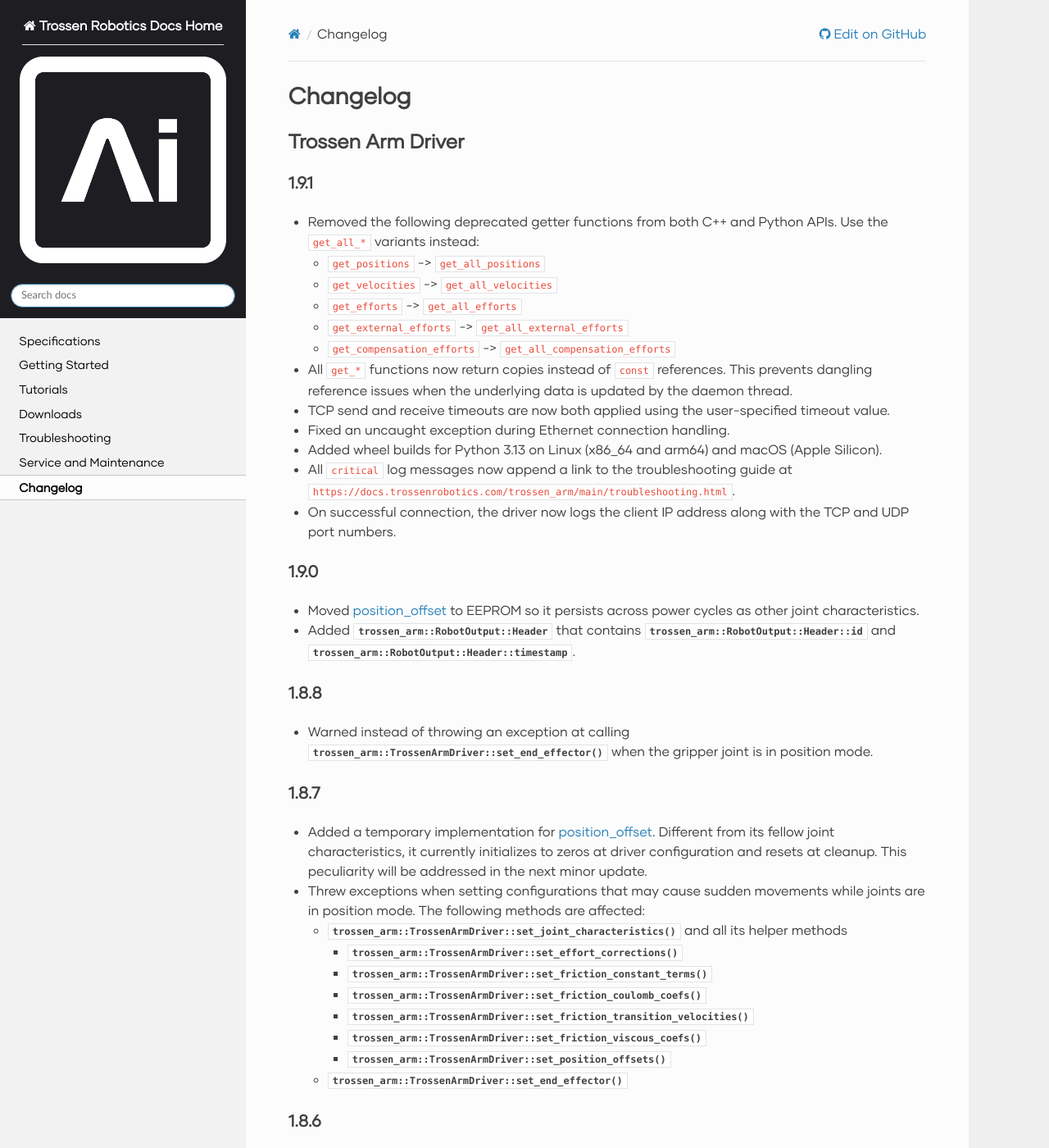
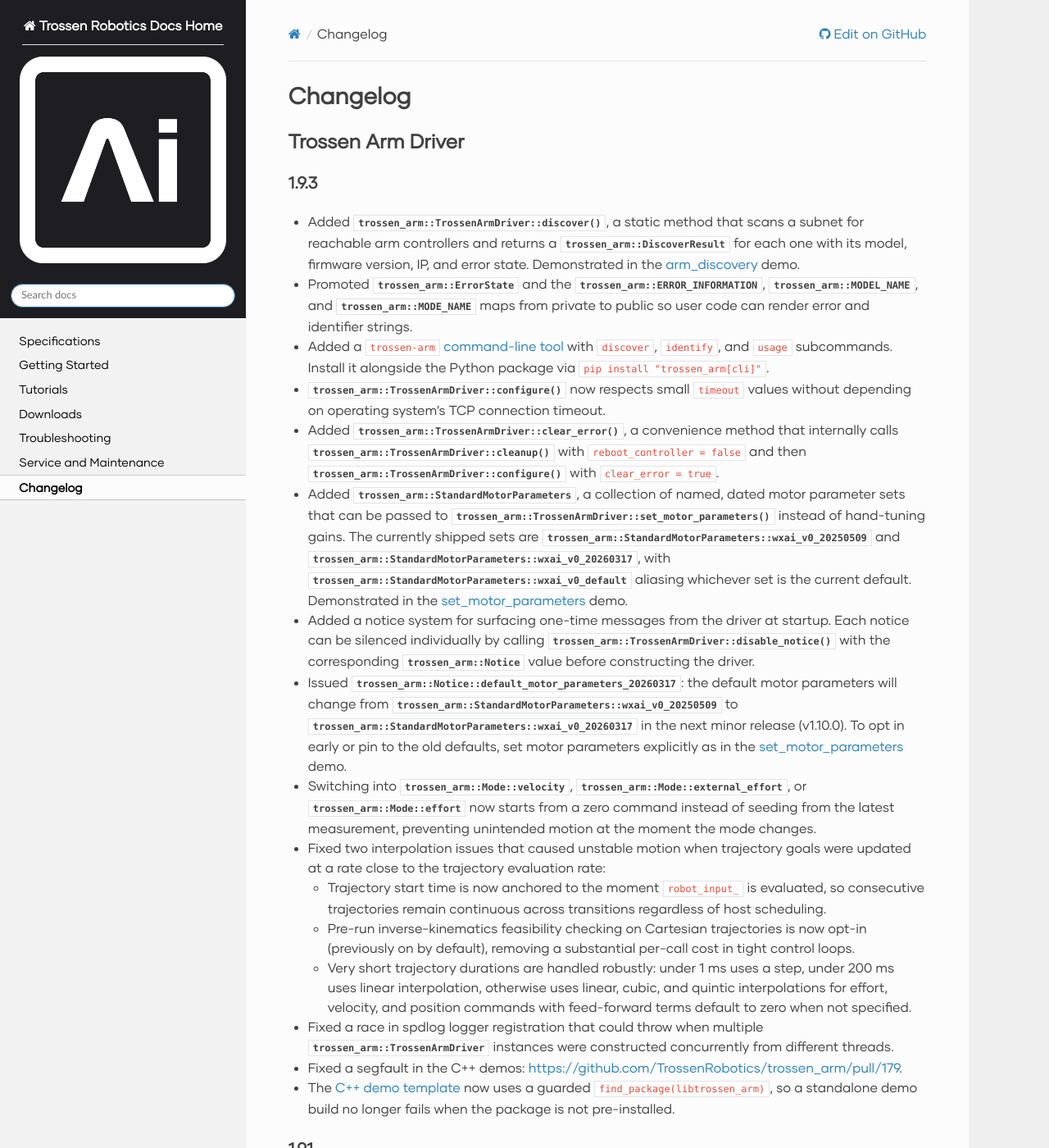
Before and after one commit to TrossenRobotics/trossen_arm, a Sphinx documentation site: the page built from docs/changelog.rst, in a window 1280 px wide and 1400 px high. Shown: the whole window at 82% size. Built offline with Sphinx 7.4.7 and the Read the Docs theme 3.1.0, drawn with Linux system fonts in a browser that asks for light colours; some web fonts are replaced; pages that are not in the unit, such as notebooks, are missing from menus.

Commit message:
Add changelog for trossen arm driver v1.9.3 (#202)
* Add changelog for trossen arm driver v1.9.3

* linked to more api pages

* linked to command line interface page

Co-authored-by: Copilot <copilot@github.com>

* adjusted wording on interpolation

* adjusted description on ethernet behavior

* linked to cpp demo cmakelists

Co-authored-by: Copilot <copilot@github.com>

* adjusted segfault fix description

* excluded DriverConfiguration from api page

* sorted symbols

Co-authored-by: Copilot <copilot@github.com>

---------

Co-authored-by: Shiming-Liang <25278939+Shiming-Liang@users.noreply.github.com>
Co-authored-by: Copilot <copilot@github.com>

```diff
--- a/docs/changelog.rst
+++ b/docs/changelog.rst
@@ -4,6 +4,34 @@ Changelog
 
 Trossen Arm Driver
 ==================
+
+1.9.3
+-----
+
+- Added :func:`trossen_arm::TrossenArmDriver::discover`, a static method that scans a subnet for reachable arm controllers and returns a :class:`trossen_arm::DiscoverResult` for each one with its model, firmware version, IP, and error state.
+  Demonstrated in the :ref:`getting_started/demo_scripts:`arm_discovery`_` demo.
+- Promoted :enum:`trossen_arm::ErrorState` and the :var:`trossen_arm::ERROR_INFORMATION`, :var:`trossen_arm::MODEL_NAME`, and :var:`trossen_arm::MODE_NAME` maps from private to public so user code can render error and identifier strings.
+- Added a ``trossen-arm`` :doc:`command-line tool <getting_started/cli>` with ``discover``, ``identify``, and ``usage`` subcommands.
+  Install it alongside the Python package via ``pip install "trossen_arm[cli]"``.
+- :func:`trossen_arm::TrossenArmDriver::configure` now respects small ``timeout`` values without depending on operating system's TCP connection timeout.
+- Added :func:`trossen_arm::TrossenArmDriver::clear_error`, a convenience method that internally calls :func:`trossen_arm::TrossenArmDriver::cleanup` with ``reboot_controller = false`` and then :func:`trossen_arm::TrossenArmDriver::configure` with ``clear_error = true``.
+- Added :class:`trossen_arm::StandardMotorParameters`, a collection of named, dated motor parameter sets that can be passed to :func:`trossen_arm::TrossenArmDriver::set_motor_parameters` instead of hand-tuning gains.
+  The currently shipped sets are :member:`trossen_arm::StandardMotorParameters::wxai_v0_20250509` and :member:`trossen_arm::StandardMotorParameters::wxai_v0_20260317`, with :member:`trossen_arm::StandardMotorParameters::wxai_v0_default` aliasing whichever set is the current default.
+  Demonstrated in the :ref:`getting_started/demo_scripts:`set_motor_parameters`_` demo.
+- Added a notice system for surfacing one-time messages from the driver at startup.
+  Each notice can be silenced individually by calling :func:`trossen_arm::TrossenArmDriver::disable_notice` with the corresponding :enum:`trossen_arm::Notice` value before constructing the driver.
+- Issued :enumerator:`trossen_arm::Notice::default_motor_parameters_20260317`: the default motor parameters will change from :member:`trossen_arm::StandardMotorParameters::wxai_v0_20250509` to :member:`trossen_arm::StandardMotorParameters::wxai_v0_20260317` in the next minor release (v1.10.0).
+  To opt in early or pin to the old defaults, set motor parameters explicitly as in the :ref:`getting_started/demo_scripts:`set_motor_parameters`_` demo.
+- Switching into :enumerator:`trossen_arm::Mode::velocity`, :enumerator:`trossen_arm::Mode::external_effort`, or :enumerator:`trossen_arm::Mode::effort` now starts from a zero command instead of seeding from the latest measurement, preventing unintended motion at the moment the mode changes.
+- Fixed two interpolation issues that caused unstable motion when trajectory goals were updated at a rate close to the trajectory evaluation rate:
+
+  - Trajectory start time is now anchored to the moment ``robot_input_`` is evaluated, so consecutive trajectories remain continuous across transitions regardless of host scheduling.
+  - Pre-run inverse-kinematics feasibility checking on Cartesian trajectories is now opt-in (previously on by default), removing a substantial per-call cost in tight control loops.
+  - Very short trajectory durations are handled robustly: under 1 ms uses a step, under 200 ms uses linear interpolation, otherwise uses linear, cubic, and quintic interpolations for effort, velocity, and position commands with feed-forward terms default to zero when not specified.
+
+- Fixed a race in spdlog logger registration that could throw when multiple :class:`trossen_arm::TrossenArmDriver` instances were constructed concurrently from different threads.
+- Fixed a segfault in the C++ demos: https://github.com/TrossenRobotics/trossen_arm/pull/179.
+- The `C++ demo template <https://github.com/TrossenRobotics/trossen_arm/blob/76599407313fa35589c4573124ed4d2a501baa42/demos/cpp/CMakeLists.txt>`_ now uses a guarded ``find_package(libtrossen_arm)``, so a standalone demo build no longer fails when the package is not pre-installed.
 
 1.9.1
 -----
--- a/docs/conf.py
+++ b/docs/conf.py
@@ -160,9 +160,10 @@ exhale_args = {
     "exhaleDoxygenStdin":    textwrap.dedent("""
         PROJECT_NAME           = "Trossen Arm API Documentation"
         INPUT                  = ../include
-        EXCLUDE_SYMBOLS        = trossen_arm::TrossenArmDriver::RobotInput \
-                                 trossen_arm::TrossenArmDriver::*Raw \
-                                 trossen_arm::TrossenArmDriver::RobotCommandIndicator
+        EXCLUDE_SYMBOLS        = trossen_arm::TrossenArmDriver::*Raw \
+                                 trossen_arm::TrossenArmDriver::DriverConfiguration \
+                                 trossen_arm::TrossenArmDriver::RobotCommandIndicator \
+                                 trossen_arm::TrossenArmDriver::RobotInput
     """),
 }
 
```
